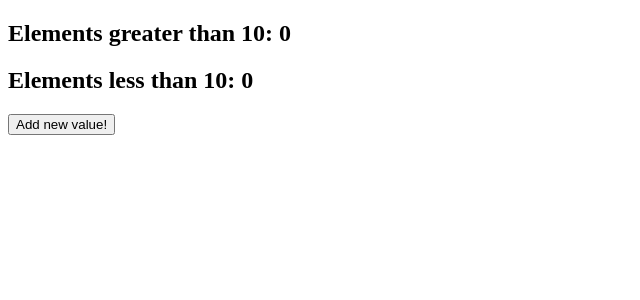
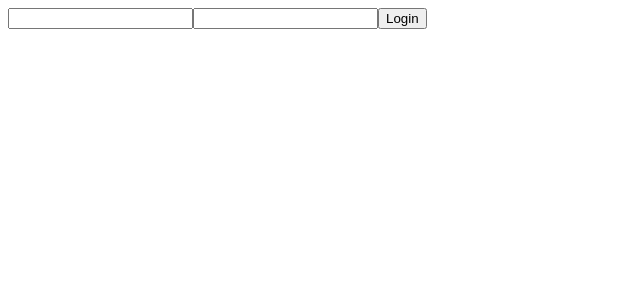
Before and after one commit to RafalG1991/angular-test-app, an Angular app: page / in a window 1280 px wide. Shown: the top 300 px of the page, without its empty margins (0-640 px from the left). Built offline with nearby package versions, Linux system fonts and the light colour scheme.

Commit message:
added basic form with inputs and button and imported FormModule to use forms

```diff
--- a/src/app/app.component.html
+++ b/src/app/app.component.html
@@ -1,3 +1,9 @@
+<form>
+  <input type="text" name="login">
+  <input type="password" name="password">
+  <button type="submit">Login</button>
+</form>
+
 <!--@if(isVisible) {-->
 <!--  <app-user-status />-->
 <!--}-->
@@ -14,16 +20,16 @@
 
 <!--<p>{{text | check: 'kota' }}</p>-->
 
-<h2>Elements greater than 10: {{ values() | countMore: 10}}</h2>
-<h2>Elements less than 10: {{ values() | countLess: 10}}</h2>
+<!--<h2>Elements greater than 10: {{ values() | countMore: 10}}</h2>-->
+<!--<h2>Elements less than 10: {{ values() | countLess: 10}}</h2>-->
 
-<button (click)="addNewValue()">Add new value!</button>
+<!--<button (click)="addNewValue()">Add new value!</button>-->
 
-<ul>
-  @for(value of values(); track $index) {
-    <li>{{ value }}</li>
-  }
-</ul>
+<!--<ul>-->
+<!--  @for(value of values(); track $index) {-->
+<!--    <li>{{ value }}</li>-->
+<!--  }-->
+<!--</ul>-->
 
 <!--<button #btn>Click me to react</button>-->
 
--- a/src/app/app.component.ts
+++ b/src/app/app.component.ts
@@ -47,6 +47,7 @@ import {CheckPipe} from "./pipes/check.pipe";
 import {ValuesService} from "./services/values.service";
 import {CountMorePipe} from "./pipes/count-more.pipe";
 import {CountLessPipe} from "./pipes/count-less.pipe";
+import {FormsModule} from "@angular/forms";
 
 type User = {
   name: string;
@@ -56,7 +57,7 @@ type User = {
 @Component({
   selector: 'app-root',
   standalone: true,
-  imports: [RouterOutlet, HelloComponent, ParentComponent, NgIf, NgForOf, NgClass, ContainerComponent, TitleComponent, ConditionalContentComponent, SmartComponentComponent, FooComponent, TemplateComponent, ChildComponent, ChangesComponent, AsyncPipe, UserStatusComponent, DatePipe, CurrencyPipe, FooPipe, CheckPipe, CountMorePipe, CountLessPipe],
+  imports: [RouterOutlet, HelloComponent, ParentComponent, NgIf, NgForOf, NgClass, ContainerComponent, TitleComponent, ConditionalContentComponent, SmartComponentComponent, FooComponent, TemplateComponent, ChildComponent, ChangesComponent, AsyncPipe, UserStatusComponent, DatePipe, CurrencyPipe, FooPipe, CheckPipe, CountMorePipe, CountLessPipe, FormsModule],
   templateUrl: './app.component.html',
   styleUrl: './app.component.scss'
 })
```
